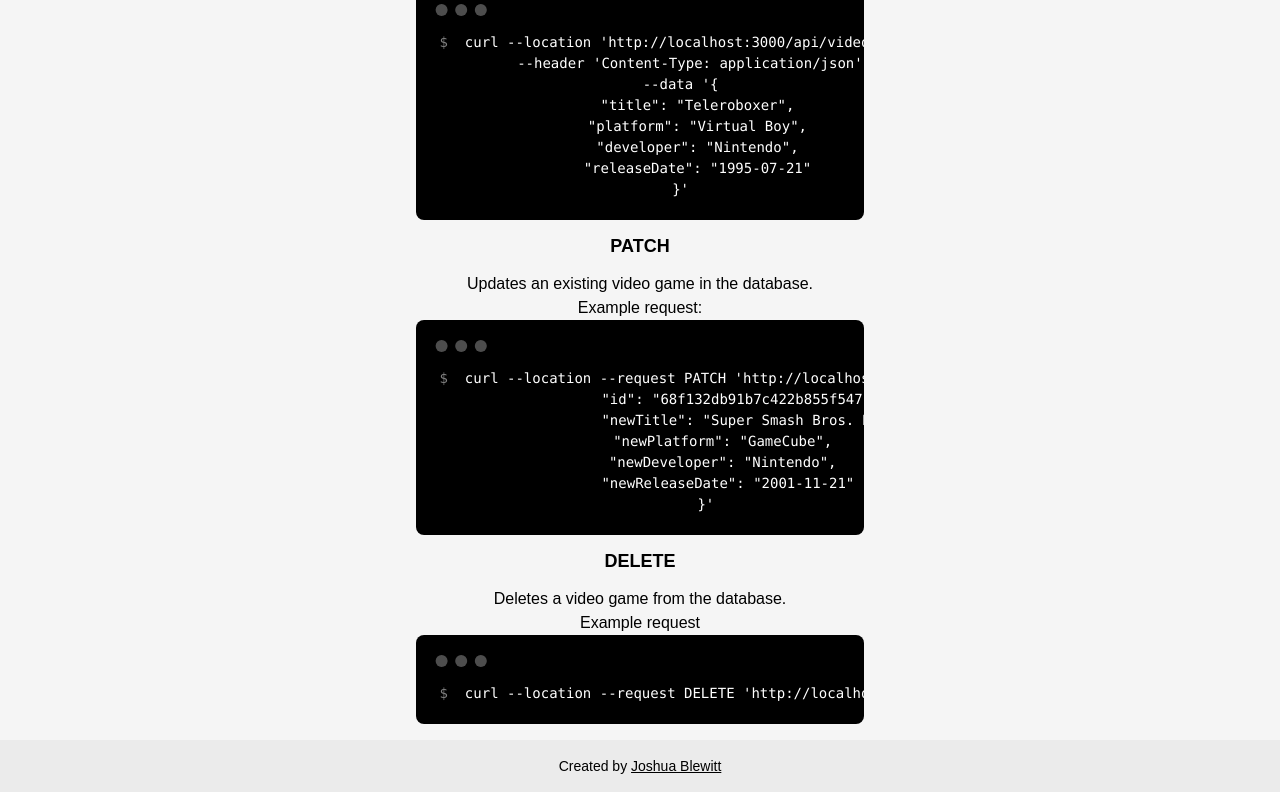
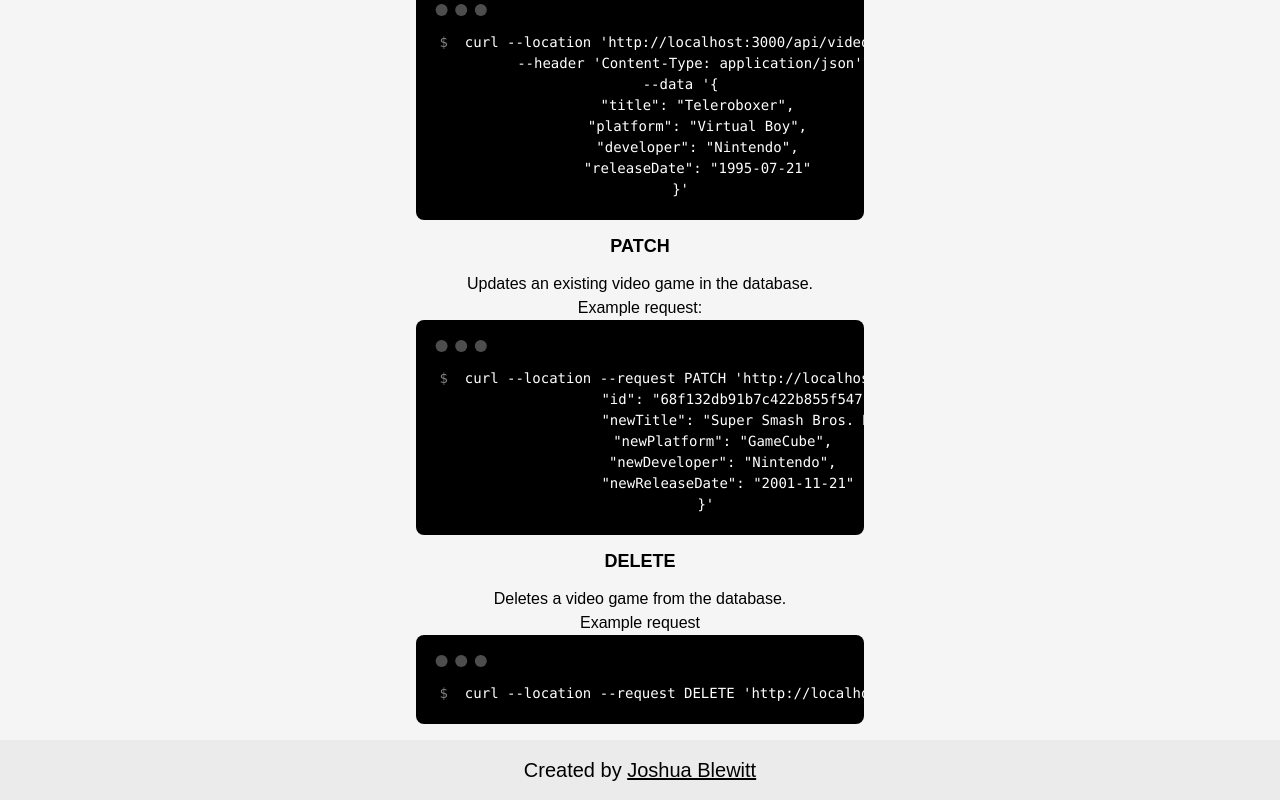
Before and after one commit to JB-26/video-game-api-nextjs, a Next.js app: page / in a window 1280 px wide. Shown: the part 1251-2051 px from the top of the page. Built offline with nearby package versions, Linux system fonts and the light colour scheme.

Commit message:
Minor change to footer and README

```diff
--- a/app/components/Footer/footer.tsx
+++ b/app/components/Footer/footer.tsx
@@ -3,7 +3,7 @@
 const Footer = () => {
   return (
     <div>
-      <footer className="footer sm:footer-horizontal footer-center bg-base-300 text-base-content p-4">
+      <footer className="footer sm:footer-horizontal footer-center bg-base-300 text-base-content p-4 text-xl">
         <aside>
           <p>
             Created by{" "}
```
Also changed, not shown: 1 other file (tests, documents, lock files or other folders).
